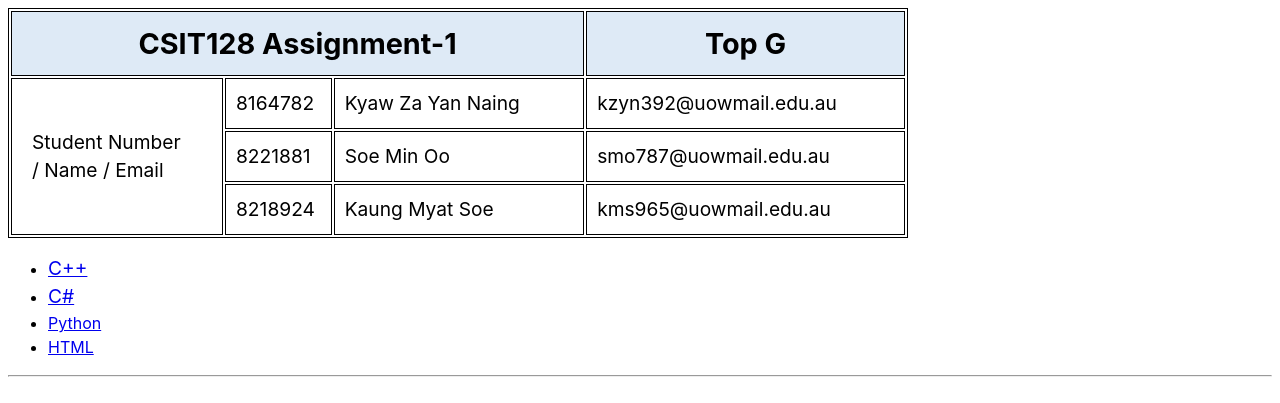
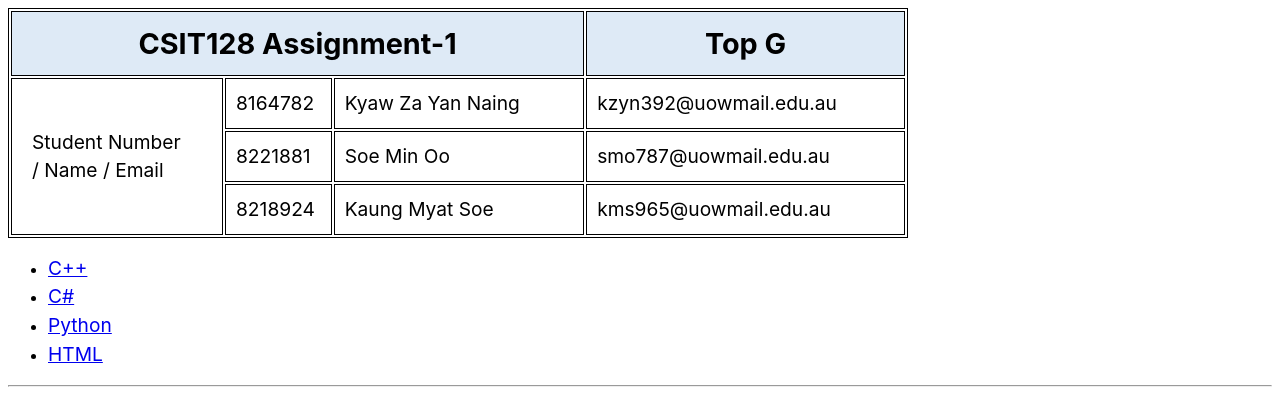
Before and after one commit to Jayden1905/web-assignment-1, a website built with Vite: page index.html in a window 1280 px wide. Shown: the top 403 px of the page. Built offline with nearby package versions, Linux system fonts and the light colour scheme; files whose address does not match are found by name.

Commit message:
refactor the helloworld sections to be dynamic

```diff
--- a/index.html
+++ b/index.html
@@ -12,6 +12,7 @@
   <div>
     <section id="table-section"></section>
     <section id="helloworld-section"></section>
+    <section id="policies-section"></section>
   </div>
   <script type="module" src="/main.js"></script>
 </body>
--- a/sections/helloworld.js
+++ b/sections/helloworld.js
@@ -1,93 +1,57 @@
+// import respective sections
+import { cppSection } from './helloworldSections/cpp-section'
+import { csharpSection } from './helloworldSections/csharp-section'
+import { htmlSection } from './helloworldSections/html-section'
+import { pythonSection } from './helloworldSections/python-section'
+
 const helloworldSection = document.getElementById('helloworld-section')
+
+const sectionLinks = [
+  {
+    name: 'C++',
+    id: 'cpp-section',
+  },
+  {
+    name: 'C#',
+    id: 'csharp-section',
+  },
+  {
+    name: 'Python',
+    id: 'python-section',
+  },
+  {
+    name: 'HTML',
+    id: 'html-section',
+  },
+]
 
 helloworldSection.innerHTML = `
     <ul>
-        <li>
-            <a href="#cpp-section" class="section-links">C++</a>
-        </li>
-        <li>
-            <a href="#csharp-section" class="section-links">C#</a>
-        </li>
-        <li>
-            <a href="#python-section class="section-links""> Python </a>
-        </li>
-        <li>
-            <a href="#html-section class="section-links"">HTML</a>
-        </li>
+        ${sectionLinks
+          .map(
+            (section) =>
+              `
+                <li>
+                    <a href="#${section.id}" class="section-links">${section.name}</a>
+                </li>
+            `
+          )
+          .join('')}
     </ul>
     <hr>
     <section id="cpp-section">
-        <h1 class="section-header">
-            C++
-        </h1>
-    <div class="section-container">
-        <img src="./public/CPP-Language.png" alt="cpp">
-        <pre class="code">
-            <code>
-                #include <iostream>
-                using namespace std;
-                int main() {
-                    cout  &lt;&lt; "Hello World!";
-                    return 0;
-                }
-            </code>
-        </pre>
-    </div>
+        ${cppSection}
     </section>
     <hr>
     <section id="csharp-section">
-        <h1 class="section-header">
-            C#
-        </h1>
-        <div class="section-container">
-            <img src="./public/CS-Language.png" alt="csharp">
-            <pre class="code">
-                <code>
-                    using System;
-                    class program {
-                    static void Main() {
-                        Console.WriteLine("Hello World!");
-                    }
-                    }
-                </code>
-            </pre>
-        </div>
+        ${csharpSection}
     </section>
     <hr>
     <section id="python-section">
-        <h1 class="section-header">
-            Python
-        </h1>
-        <div class="section-container python">
-            <img src="./public/Python-Language.jpg" alt="python">
-            <pre class="code">
-                <code>
-                    # Hello World program in Python
-                    print("Hello World!")
-                </code>
-            </pre>
-        </div>
+        ${pythonSection}
     </section>
     <hr>
     <section id="html-section">
-        <h1 class="section-header">
-            HTML
-        </h1>
-        <div class="section-container">
-            <img src="./public/html-Language.png" alt="html">
-            <pre class="code">
-                <code>
-                    &lt;html&gt;
-                    &lt;head&gt;
-                        &lt;title&gt;Hello&lt;/title&gt;
-                    &lt;/head&gt;
-                    &lt;body&gt;
-                        &lt;p&gt;Hello World!&lt;/p&gt;
-                    &lt;/body&gt;
-                    &lt;/html&gt;
-                </code>
-            </pre>
-        </div>
+        ${htmlSection}
     </section>
-    <hr>
 `
--- /dev/null
+++ b/sections/helloworldSections/cpp-section.js
@@ -0,0 +1,18 @@
+export const cppSection = `
+    <h1 class="section-header">
+        C++
+    </h1>
+    <div class="section-container">
+        <img src="/CPP-Language.png" alt="cpp">
+        <pre class="code">
+            <code>
+                #include <iostream>
+                using namespace std;
+                int main() {
+                    cout  &lt;&lt; "Hello World!";
+                    return 0;
+                }
+            </code>
+        </pre>
+    </div>
+`
--- /dev/null
+++ b/sections/helloworldSections/csharp-section.js
@@ -0,0 +1,18 @@
+export const csharpSection = `
+    <h1 class="section-header">
+        C#
+    </h1>
+    <div class="section-container">
+        <img src="/CS-Language.png" alt="csharp">
+        <pre class="code">
+            <code>
+                using System;
+                class program {
+                    static void Main() {
+                        Console.WriteLine("Hello World!");
+                    }
+                }
+            </code>
+        </pre>
+    </div>
+`
--- /dev/null
+++ b/sections/helloworldSections/html-section.js
@@ -0,0 +1,20 @@
+export const htmlSection = `
+    <h1 class="section-header">
+        HTML
+    </h1>
+    <div class="section-container">
+        <img src="/html-Language.png" alt="html">
+        <pre class="code">
+            <code>
+                &lt;html&gt;
+                &lt;head&gt;
+                    &lt;title&gt;Hello&lt;/title&gt;
+                &lt;/head&gt;
+                &lt;body&gt;
+                    &lt;p&gt;Hello World!&lt;/p&gt;
+                &lt;/body&gt;
+                &lt;/html&gt;
+            </code>
+        </pre>
+    </div>
+`
--- /dev/null
+++ b/sections/helloworldSections/python-section.js
@@ -0,0 +1,14 @@
+export const pythonSection = `
+    <h1 class="section-header">
+        Python
+    </h1>
+    <div class="section-container python">
+        <img src="/Python-Language.jpg" alt="python">
+        <pre class="code">
+            <code>
+                # Hello World program in Python
+                print("Hello World!")
+            </code>
+        </pre>
+    </div>
+`
```
Also changed, not shown: sections/policies.js (added, +9 -0 lines).
